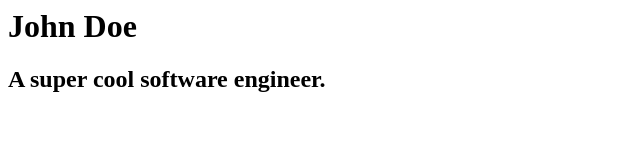
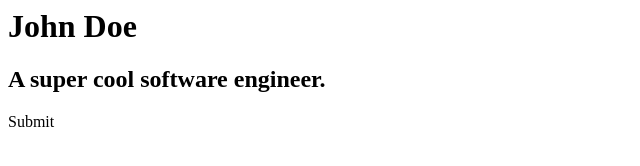
Before and after one commit to B00031080/resumee-with-tailwind, a plain HTML site: page index.html in a window 1280 px wide. Shown: the full height of the page, 0-640 px from the left. Drawn offline with Linux system fonts and the light colour scheme.

Commit message:
Feature complete

```diff
--- a/index.html
+++ b/index.html
@@ -5,5 +5,6 @@
     <body>
         <h1>John Doe</h1>
         <h2>A super cool software engineer.</h2>
+        <div class="btn">Submit</div>
     </body>
 </html>
```
